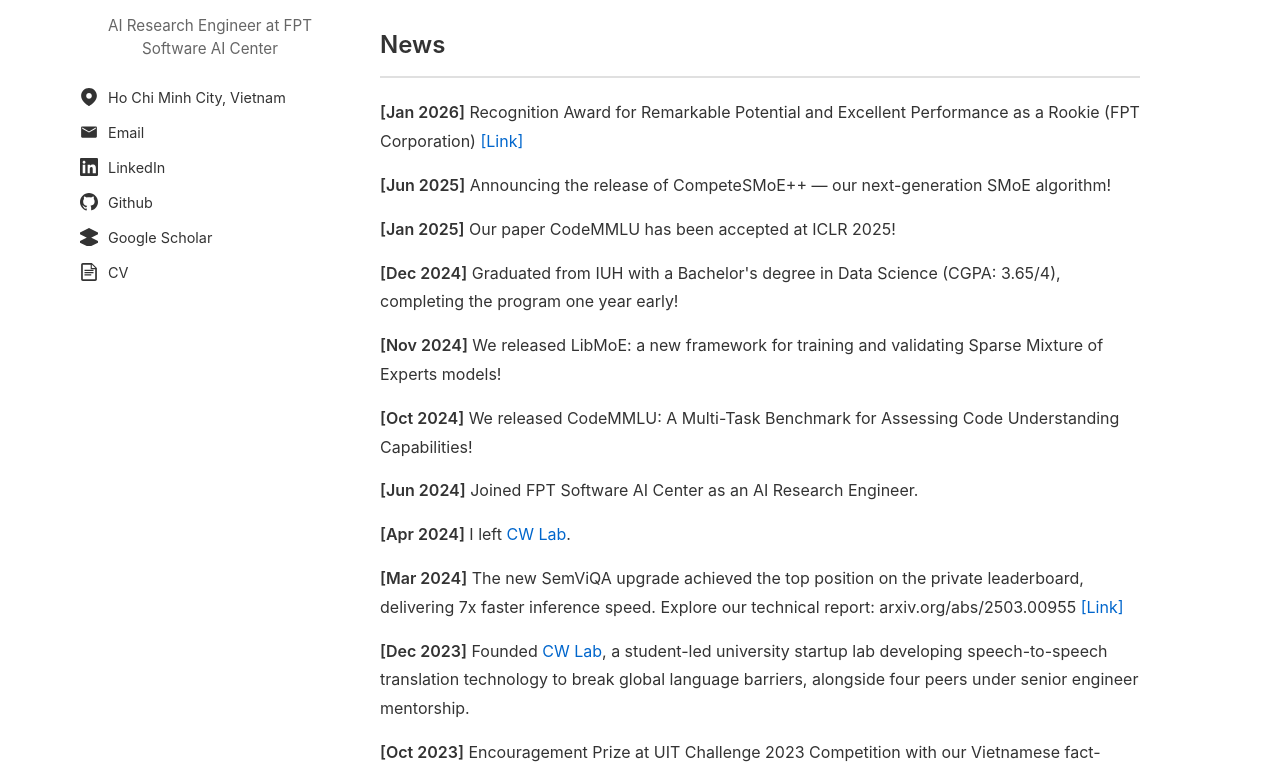
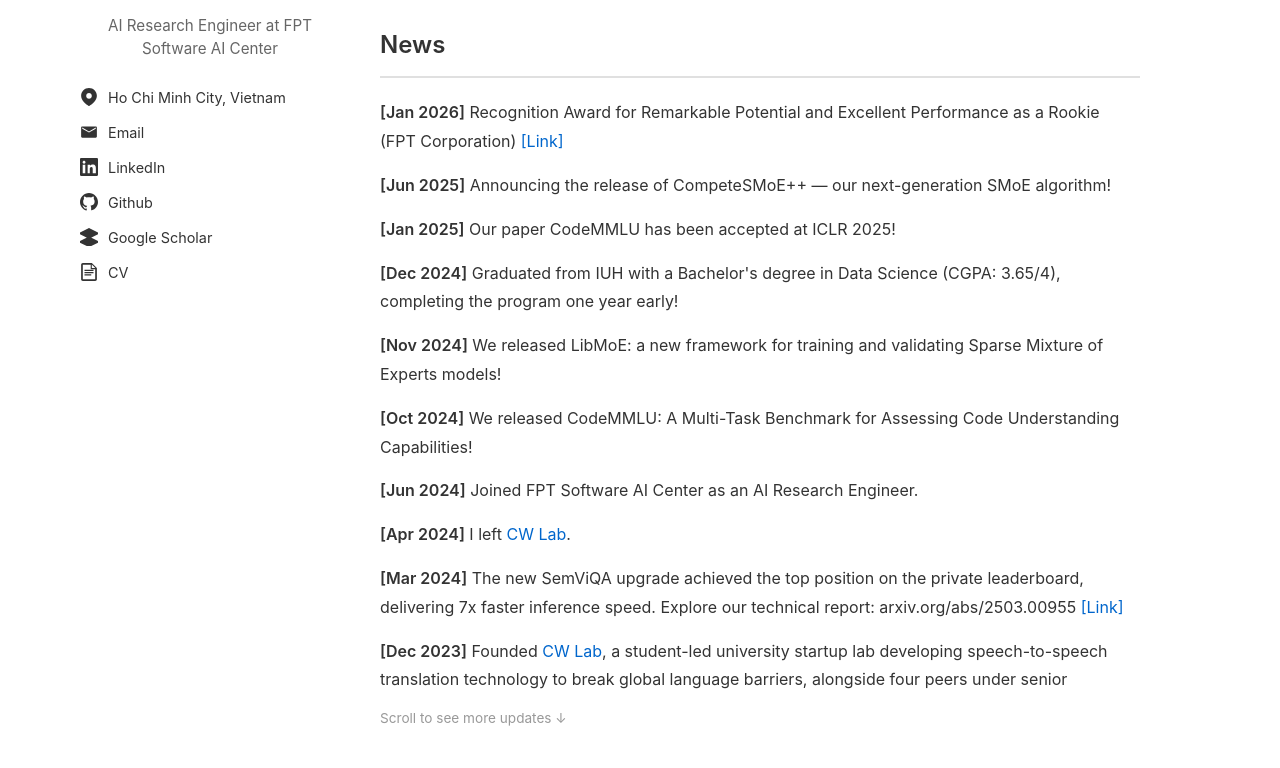
Before and after one commit to DAVID-NGUYEN-S16/homepage, a React (Create React App) app: page / in a window 1280 px wide. Shown: the part 372-1140 px from the top of the page. Built offline with nearby package versions, Linux system fonts and the light colour scheme.

Commit message:
update information

```diff
--- a/src/components/MainContent.js
+++ b/src/components/MainContent.js
@@ -34,6 +34,11 @@
               ))}
             </div>
           </div>
+          {news.length > 3 && (
+            <div className={styles.newsHint}>
+              Scroll to see more updates ↓
+            </div>
+          )}
         </Section>
 
         <Section title="Publications" id="publications">
--- a/src/styles/MainContent.module.css
+++ b/src/styles/MainContent.module.css
@@ -111,8 +111,25 @@
 }
 
 .newsScroll {
-  max-height: 800px;
+  max-height: 600px;
   overflow-y: auto;
+  padding-right: 8px;
+  position: relative;
+}
+
+.newsScroll::-webkit-scrollbar {
+  width: 6px;
+}
+
+.newsScroll::-webkit-scrollbar-thumb {
+  background-color: var(--border-color);
+  border-radius: 3px;
+}
+
+.newsHint {
+  margin-top: 8px;
+  font-size: 0.85em;
+  color: var(--text-tertiary);
 }
 
 .newsItem {
```
